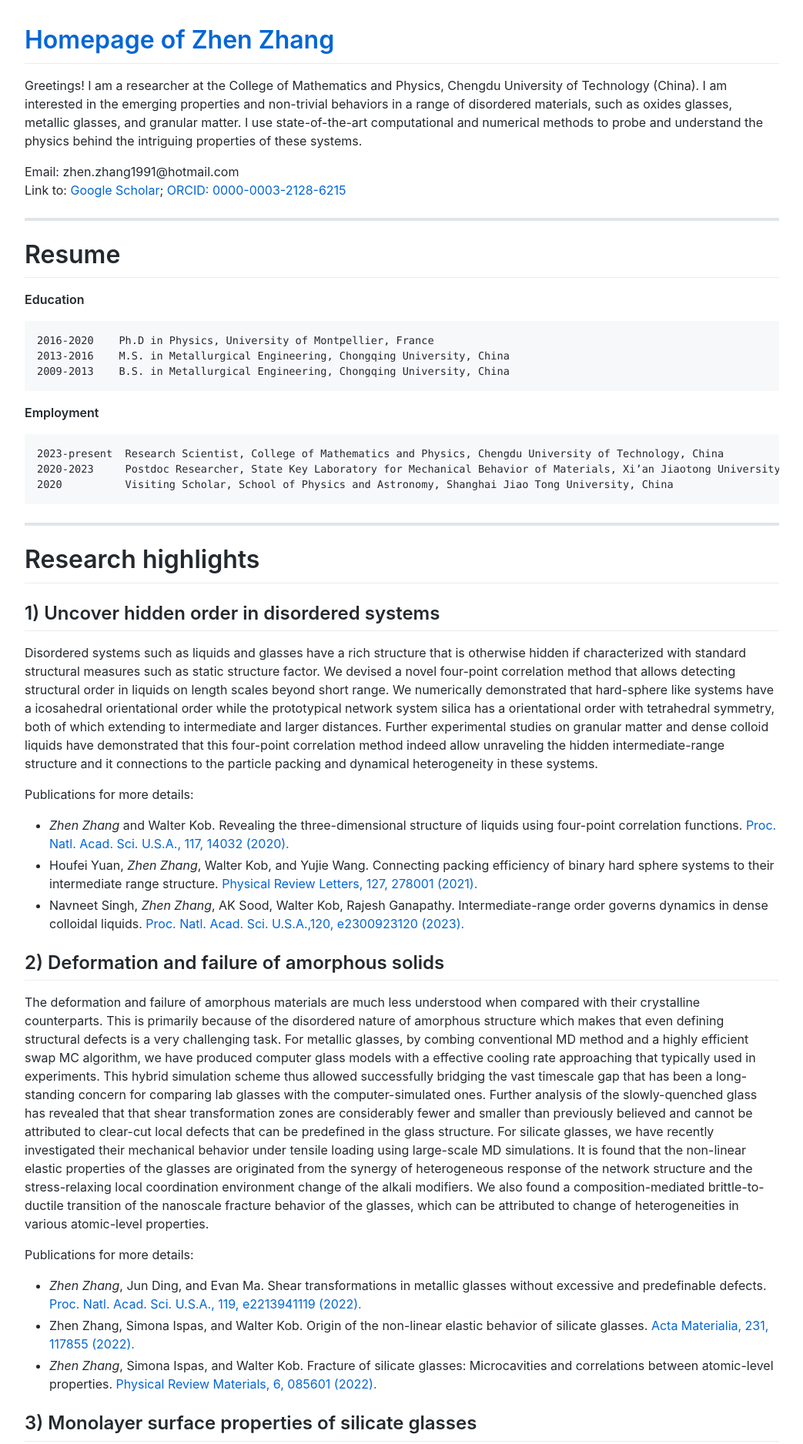
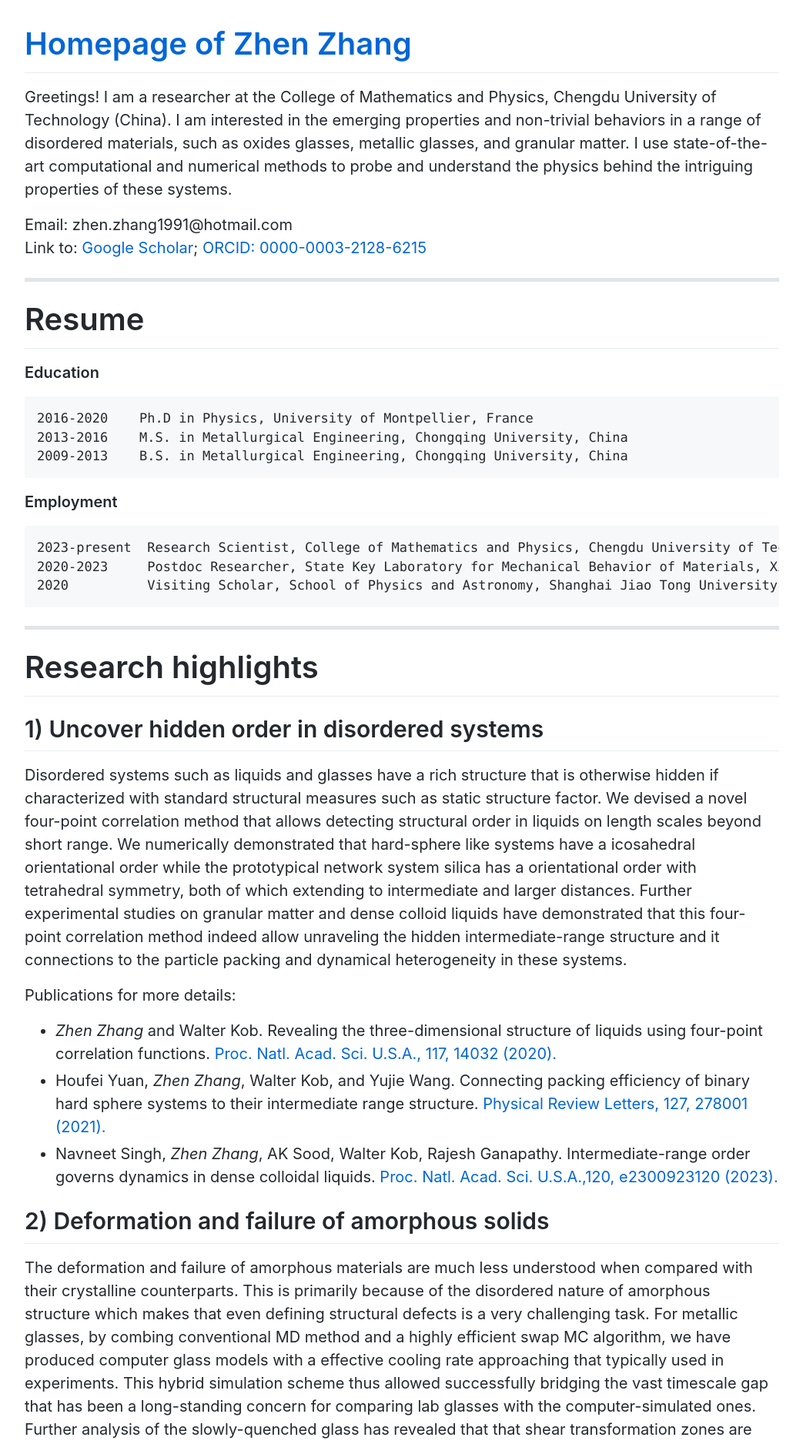
Before and after one commit to zhenzhang1991/zhenzhang1991.github.io, a Jekyll site: the page built from index.md, in a window 1280 px wide. Shown: the top 1876 px of the page at 77% size, without its empty margins (118-1161 px from the left). Built offline with Jekyll 4.4.1, drawn with Linux system fonts in a browser that asks for light colours; comment, search, counter and statistics services are not loaded.

Commit message:
Update markdown-body.scss

```diff
--- a/_sass/primer-markdown/lib/markdown-body.scss
+++ b/_sass/primer-markdown/lib/markdown-body.scss
@@ -6,7 +6,7 @@
 // includes some GitHub Flavored Markdown specific styling (like @mentions)
 .markdown-body {
   font-family: $body-font;
-  font-size: $h4-size;
+  font-size: $h3-size;
   line-height: $body-line-height;
   word-wrap: break-word;
 
@@ -93,7 +93,7 @@
   kbd {
     display: inline-block;
     padding: 3px 5px;
-    font-size: 13px;
+    font-size: 11px;
     line-height: 10px;
     color: $gray-700;
     vertical-align: middle;
```
